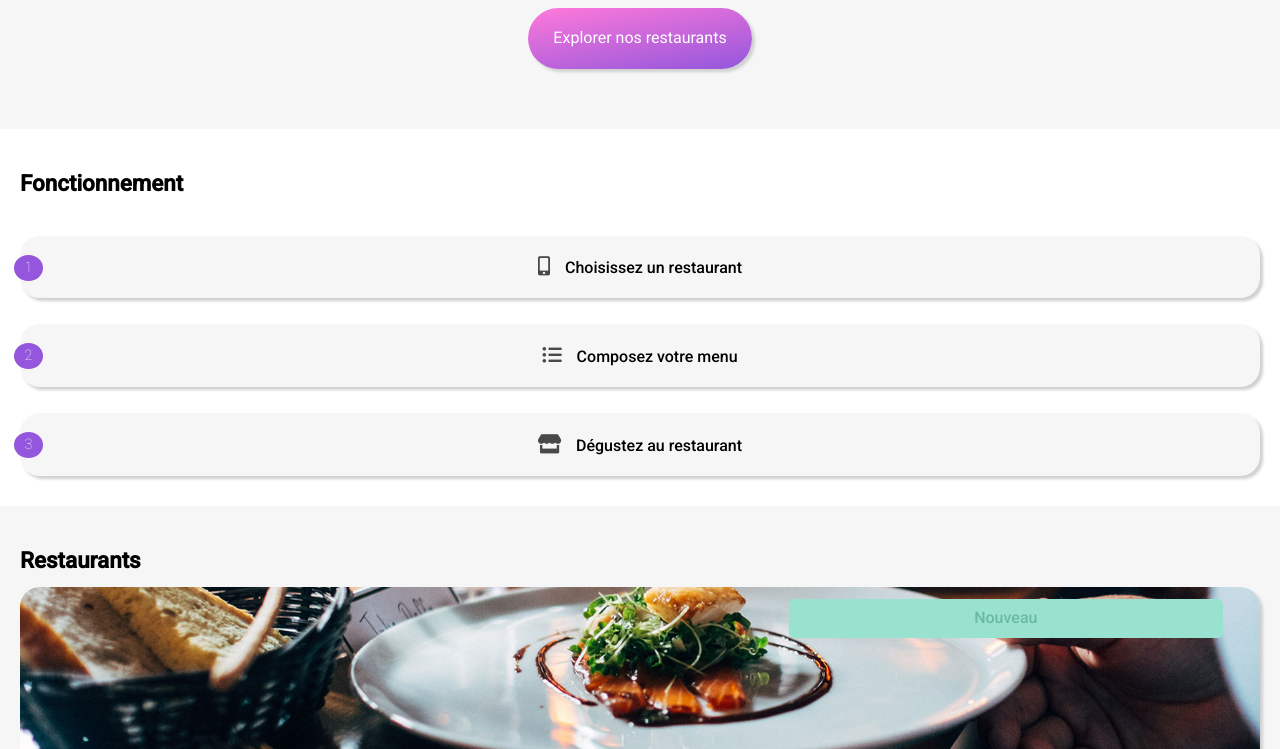
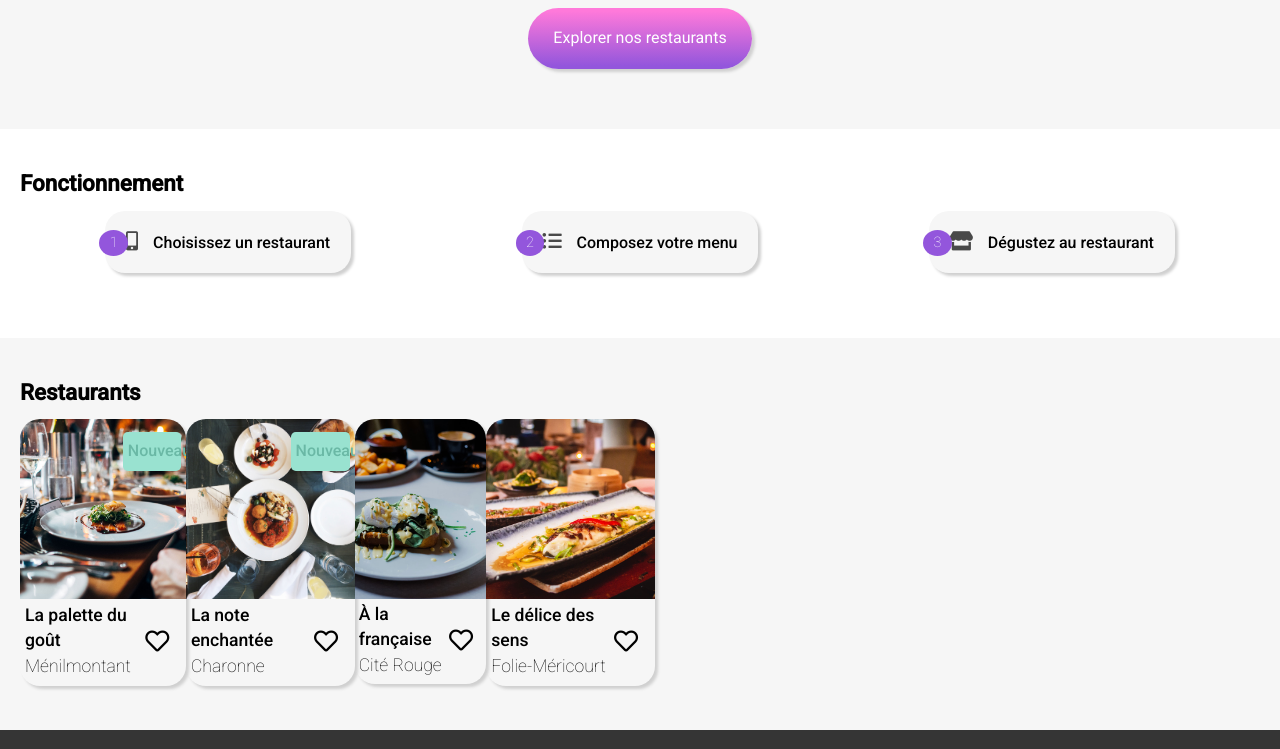
Before and after one commit to AnneJouve/JouveAnne_3_13052021, a website: page index.html in a window 1280 px wide. Shown: the part 410-1159 px from the top of the page. Drawn offline with Linux system fonts and the light colour scheme; a web font is replaced by a local one.

Commit message:
Animations page d'accueil hors loading spinner

```diff
--- a/index.html
+++ b/index.html
@@ -50,7 +50,7 @@
                 </div>
                 </a>
                 <a href="#">
-                <div class="section__choice">
+                <div class="section-choice">
                     <div class="section-choice__number">2</div>
                     <div class="section-choice__rounded-block">
                         <i class="fas fa-list-ul"></i>Composez votre menu
@@ -58,7 +58,7 @@
                 </div>
                 </a>
                 <a href="#">
-                <div class="section__choice">
+                <div class="section-choice">
                     <div class="section-choice__number">3</div>
                     <div class="section-choice__rounded-block">
                         <i class="fas fa-store"></i>Dégustez au restaurant
--- a/sass/components/_button.scss
+++ b/sass/components/_button.scss
@@ -2,7 +2,7 @@
     color: #FFF;
     font-weight: $font-regular;
     font-size: 1rem;
-    background: linear-gradient(170deg, $color-secondary, $color-primary);
+    background: linear-gradient($color-secondary 5%, $color-primary 95%);
     padding: 1rem;
     border-radius: 40px;
     width: 14rem;
@@ -10,4 +10,26 @@
     cursor: pointer;
     box-shadow: 3px 3px 3px $color-shadow;
     text-align: center;
+    transform: scale(1);
+    transition: transform 200ms;
+    position: relative;
+    &:hover {
+        transform: scale(1.03);
+        &::after {
+            opacity: 1;
+        }
+    }
+    &::after {
+        content: "";
+        position: absolute;
+        top: 0;
+        left: 0;
+        right: 0;
+        bottom: 0;
+        background: linear-gradient(lighten($color-secondary, 5%) 5%, lighten($color-primary, 5%) 95%);
+        opacity: 0;
+        z-index: -1;
+        border-radius: 40px;
+        box-shadow: 8px 6px 1px $color-shadow;
+    }
 }
--- a/sass/pages/home.scss
+++ b/sass/pages/home.scss
@@ -22,12 +22,23 @@
     }
 }
 .section-fonctionnement {
+    margin-bottom: 15px;
     @include section($background: #FFF);
     &__heading {
         @include section-heading;
     }
 }
+.choice-flex {
+    @include responsive(medium-device) {
+        display: flex;
+        flex-flow: row wrap;
+        justify-content: space-around;
+        width: 100%;
+        align-items: flex-start;
+    }
+}
 .section-choice {
+    margin: -25px 0 20px 0;
     &__number {
         font-size: 0.9rem;
         position: relative;
@@ -48,6 +59,15 @@
         padding: 1.3rem;
         text-align: center;
         line-height: 1.2rem;
+        transform: scale(1);
+        transition: transform 200ms;
+        &:hover {
+            background: rgba(147, 86, 220, 0.2);
+            transform: scale(1.03);
+        }
+        &:hover i {
+            color: $color-primary;
+        }
         i {
             margin-right: 15px;
             color: rgba(0, 0, 0, 0.7);
@@ -62,9 +82,19 @@
         @include section-heading;
     }
 }
+.cards-flex {
+    @include responsive(medium-device) {
+        display: flex;
+    }
+}
 .restaurant-card {
     @include round-box-shadow;
     margin-bottom: 8%;
+    transform: scale(1);
+    transition: transform 200ms;
+    &:hover {
+        transform: scale(1.03);
+    }
     &__imagePalette {
         @include background-image;
         background-image: url(../images/restaurants/restaurant-palette-du-gout.jpg);
--- a/sass/utils/_mixins.scss
+++ b/sass/utils/_mixins.scss
@@ -20,7 +20,7 @@
 @mixin round-box-shadow {
     border-radius: 20px;
     box-shadow: 3px 3px 3px $color-shadow;
-    width: 100%;
+    /*width: 100%;*/
 }
 
 @mixin background-image {
@@ -31,3 +31,17 @@
     border-radius: 20px 20px 0 0;
     position: relative;
 }
+
+/*MEDIA QUERIES*/
+@mixin responsive($breakpoint) {
+    @if $breakpoint == medium-device {
+        @media screen and (min-width: 768px) {
+            @content
+        };
+    }
+    @if $breakpoint == xlarge-device {
+        @media screen and (min-width: 1200x) {
+            @content
+        };
+    }
+}
```
Also changed, not shown: css/style.css, 1 other file.
